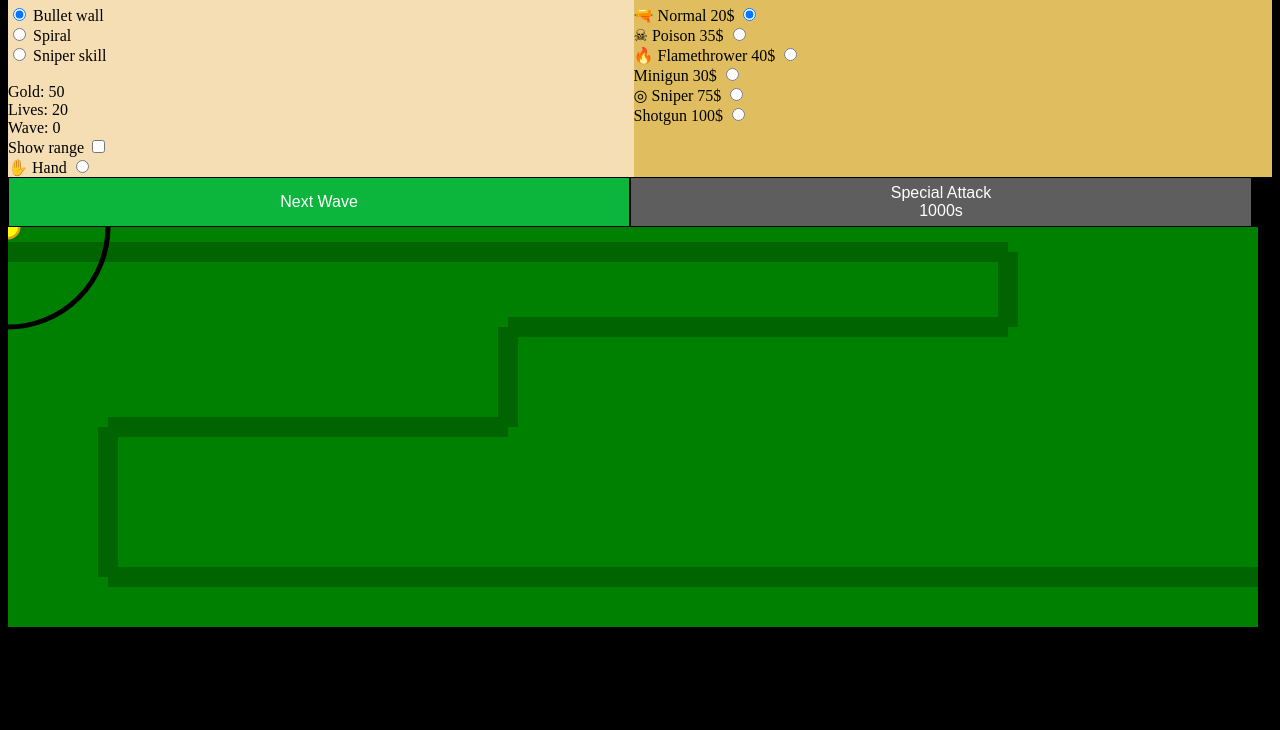
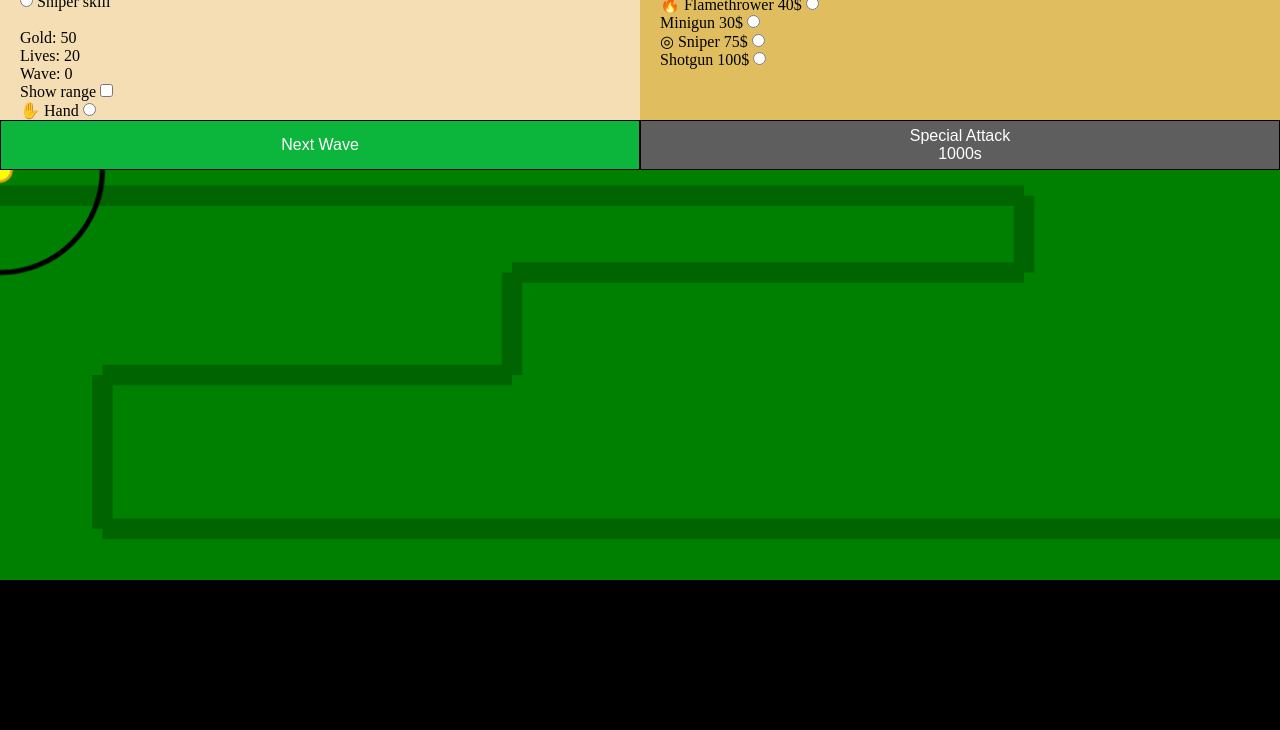
Before and after one commit to deluend/Tower-defense, a plain HTML site: page index.html in a window 1280 px wide. Shown: the part 70-800 px from the top of the page. Drawn offline with nearby package versions, Linux system fonts and the light colour scheme.

Commit message:
added some more style

```diff
--- a/index.html
+++ b/index.html
@@ -60,11 +60,11 @@
 
     </section>
     <section>
-        <div>
+        <div class="btnW">
             <button onclick="nextWave();" id=nextWaveBtn>Next wave</button>
             <button onclick="specialAttack();" id=specialAttackBtn>Special attack</button>
         </div>
-        <canvas id="canvas" width="1250" height="400" onclick="placeTower();"></canvas>
+        <canvas class="map" id="canvas" width="1250" height="400" onclick="placeTower();"></canvas>
         <div id=dialog>
             <div id=dialog-msg></div>
         </div>
--- a/main.css
+++ b/main.css
@@ -1,8 +1,11 @@
-
+*{
+  padding: 0;
+  margin: 0;
+}
 button {
   background-color: #4CAF50;
   border: none;
-  width: 620px;
+  width: 50%;
   float: left;
   height: 3em;
   color: white;
@@ -14,16 +17,32 @@ button {
   text-transform: capitalize;
   margin: 1px;
 }
+.btnW{
+  display: flex;
+}
 /*# sourceMappingURL=main.css.map */
 body{
   background-color: black;
 }
 .main{
+  /*display: grid;
+  grid-template-columns: 0.98fr 1fr;
+  grid-gap: 0px; */
   background-color: wheat;
-  display: grid;
-  grid-template-columns: 0.98fr 1fr;
-  grid-gap: 0px;
+  display: flex;
+  /* color: wheat; */
+
 }
+.header{
+  flex: 1;
+  padding-left: 20px
+}
+
 .weapons{
   background-color: #e0be60;
+  flex: 1;
+  padding-left: 20px;
 }
+.map{
+  width: 100%;
+}
```
